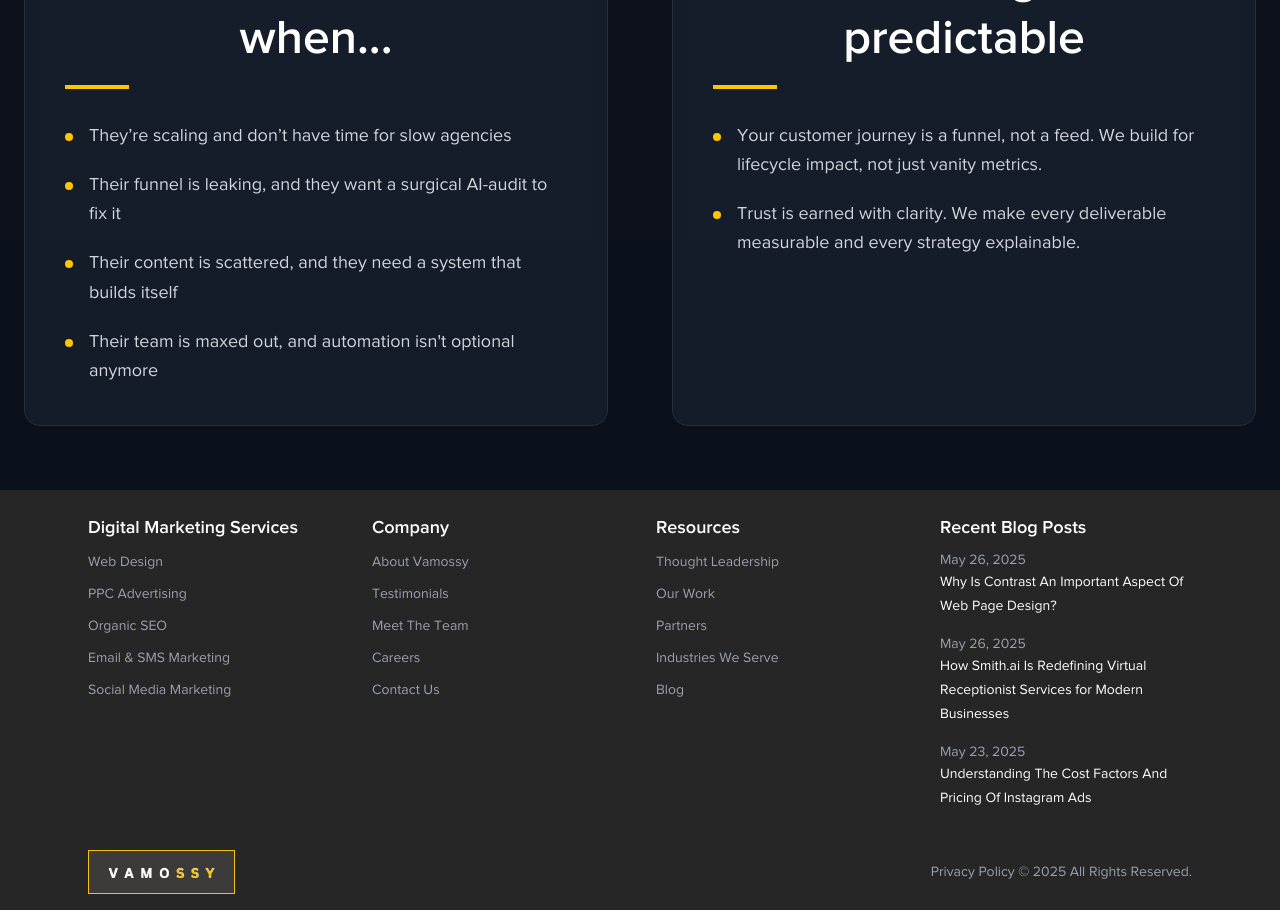
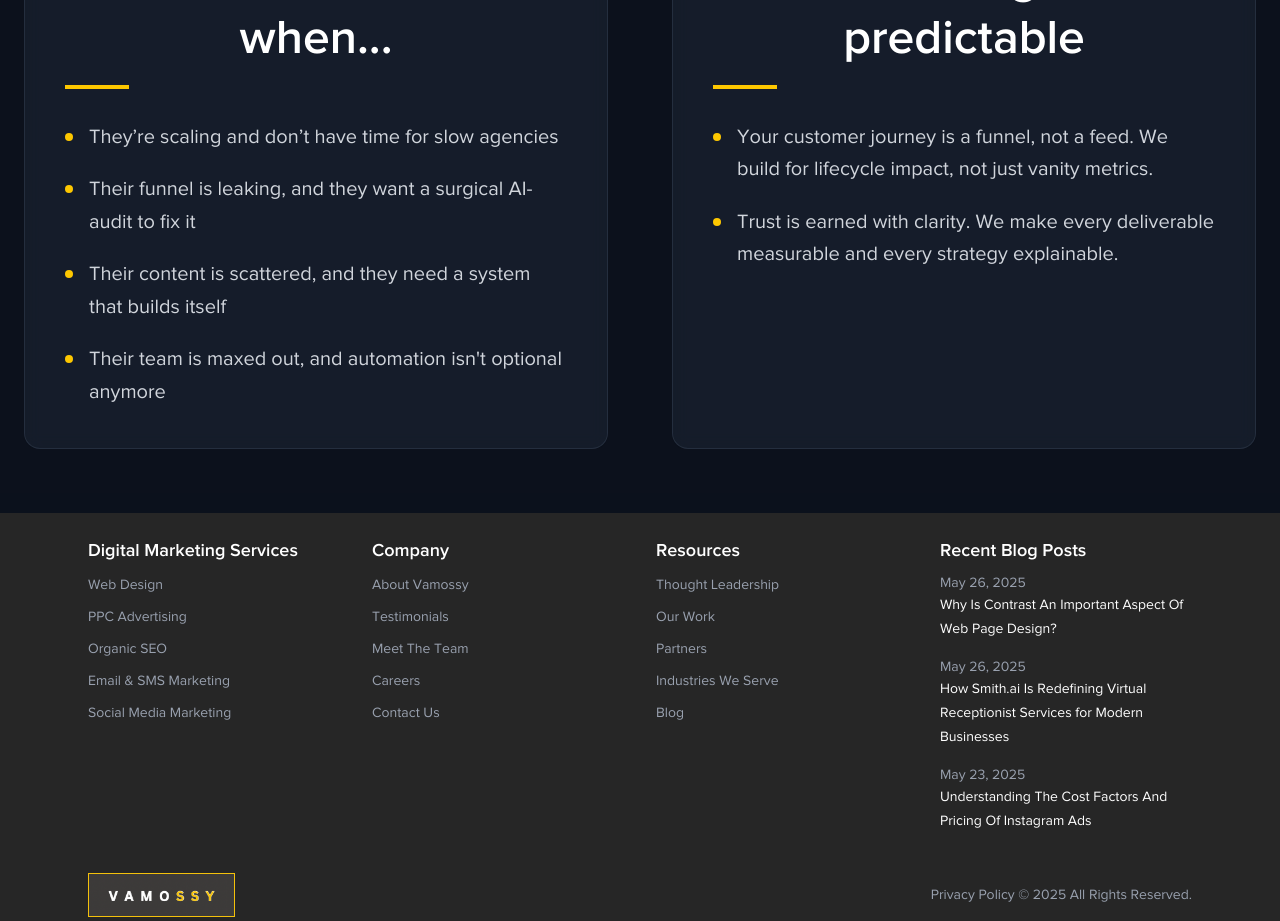
Before and after one commit to judeandy1999/vamossy.com, a Next.js app: page /about in a window 1280 px wide. Shown: the part 4080-5001 px from the top of the page. Built offline with nearby package versions, Linux system fonts and the light colour scheme; no server answers.

Commit message:
fix: update font size for list items in SectionCard for improved readability

```diff
--- a/components/about/brand-work-with-us.jsx
+++ b/components/about/brand-work-with-us.jsx
@@ -36,7 +36,7 @@ function SectionCard({ title, items, delay = 0 }) {
             transition={{ duration: 0.5, delay: 0.2 + idx * 0.1 }}
           >
             <div className="w-2 h-2 bg-yellow-400 rounded-full mt-3 flex-shrink-0" />
-            <span className="text-gray-300 text-base md:text-lg leading-relaxed">
+            <span className="text-gray-300 text-lg md:text-xl leading-relaxed">
               {item}
             </span>
           </motion.li>
```
